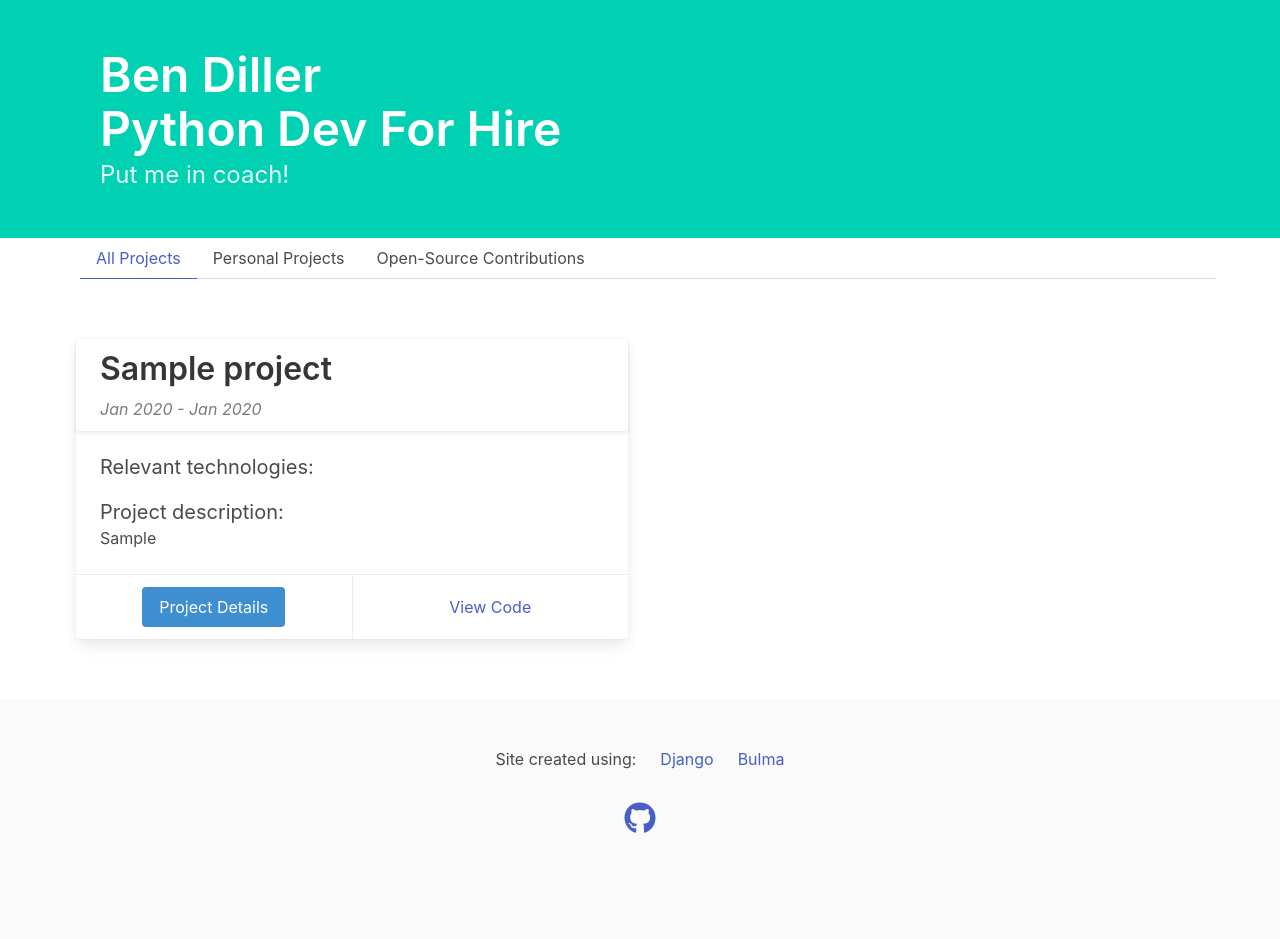
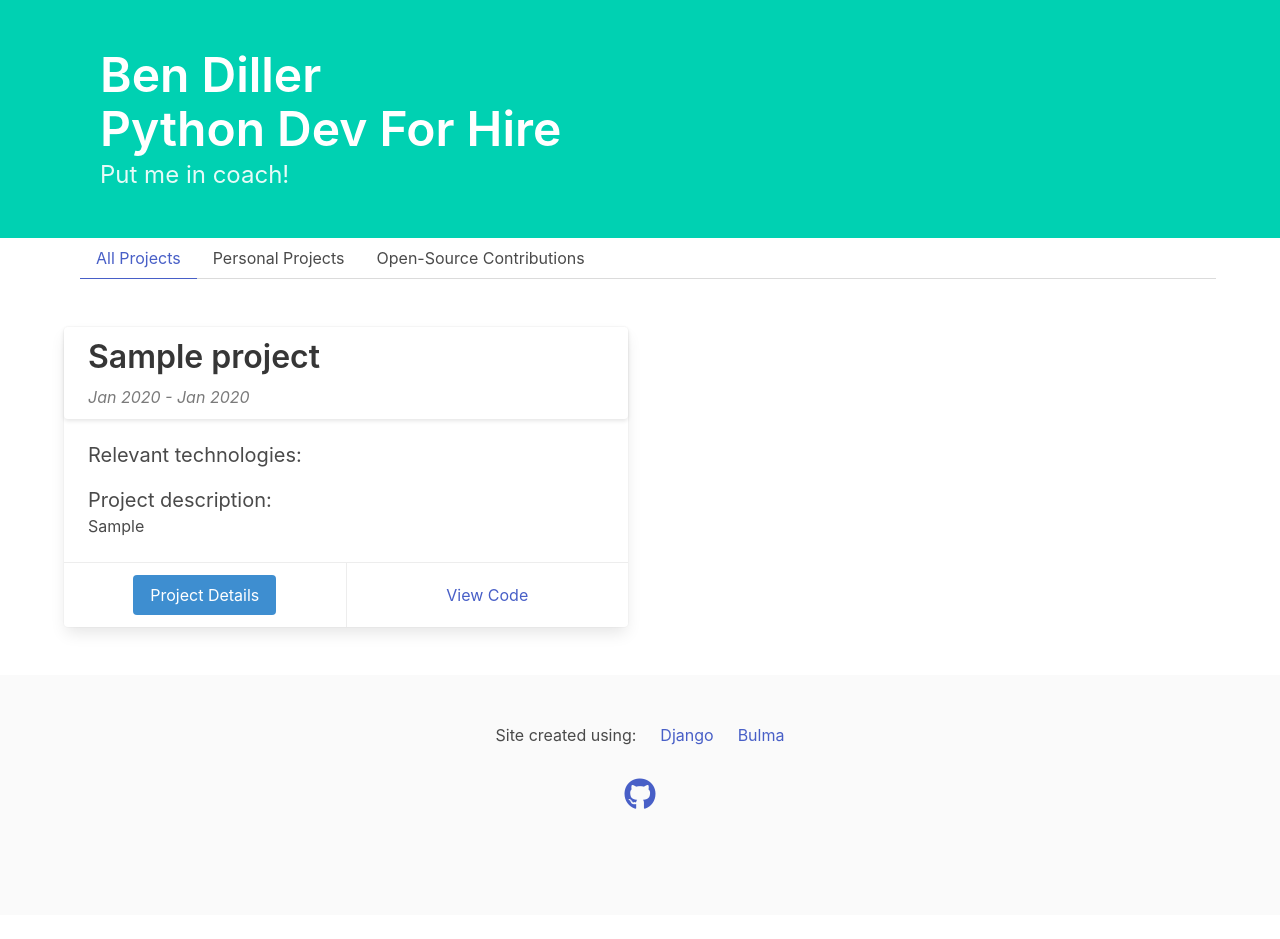
Before and after one commit to bendiller/portfolio, a Django app: page / in a window 1280 px wide. After the commit the page ends 809 px from the top, so only its background shows below. Run offline with Django 3.2, Linux system fonts and the light colour scheme; tables that the repository leaves empty hold one stand-in row (values such as "Sample post"); some libraries are stand-ins or nearby versions.

Commit message:
Replace tile-based layout with column-based equivalent

```diff
--- a/brd_site/portfolio/templates/portfolio/card.html
+++ b/brd_site/portfolio/templates/portfolio/card.html
@@ -13,12 +13,11 @@
 
 {% if p %}
 {% if detail %}
-<div class="tile is-parent is-9  {{ p.type }} proj">
+<div class="column is-9  {{ p.type }} proj">
 {% else %}
-<div class="tile is-parent is-6  {{ p.type }} proj">
+<div class="column is-6  {{ p.type }} proj">
 {% endif %}
 
-  <div class="tile is-child">
   <div class="card">
     <a href="{% url 'detail' p.name %}" class="has-text-black">
       <div class="card-header">
@@ -79,5 +78,4 @@
     </div>
   </div>
 </div>
-</div>
 {% endif %}
--- a/brd_site/portfolio/templates/portfolio/index.html
+++ b/brd_site/portfolio/templates/portfolio/index.html
@@ -9,14 +9,11 @@
   {% endif %}
 {% endblock %}
 
-
-
   {% block breadcrumb %}
     {% if tag %}
       {% include "portfolio/breadcrumb.html" with tag=tag %}
     {% endif %}
   {% endblock %}
-
 
 {% block content %}
 {% if bad_tag %}
@@ -26,12 +23,9 @@
 
 {% elif projects %}
   <div class="container">
-    <div class="tile is-ancestor is-vertical">
-      {% for p1, p2 in projects %}
-      <div class="tile is-parent is-12">
-        {% include "portfolio/card.html" with p=p1 %}
-        {% include "portfolio/card.html" with p=p2 %}
-      </div>
+    <div class="columns is-multiline is-vcentered">
+      {% for p in projects %}
+        {% include "portfolio/card.html" with p=p %}
       {% endfor %}
     </div>
   </div>
--- a/brd_site/portfolio/views.py
+++ b/brd_site/portfolio/views.py
@@ -4,26 +4,18 @@
 
 
 def index(request, tag=None):
-    """Provide Projects as list of 2-tuples for easier 2-column display by template"""
     context = {}
     if tag:
         try:
-            proj_list = TechTag.objects.get(name=tag).projects.all()
+            context['projects'] = TechTag.objects.get(name=tag).projects.all()
             context['tag'] = tag
         except TechTag.DoesNotExist:
             context['bad_tag'] = tag
             return render(request, 'portfolio/index.html', context={'bad_tag': tag})
 
     else:
-        proj_list = Project.objects.order_by('-start_date')
-    tup_list = list()
-    for i, _ in enumerate(proj_list[::2]):
-        try:
-            tup_list.append((proj_list[2*i], proj_list[2*i + 1]))
-        except IndexError:  # Deals with final iteration when len(proj_list) is odd.
-            tup_list.append((proj_list[2*i], False))
+        context['projects'] = Project.objects.order_by('-start_date')
 
-    context['projects'] = tup_list
     return render(request, 'portfolio/index.html', context)
 
 
```
Lines whose indentation alone changed are shown as unchanged.
